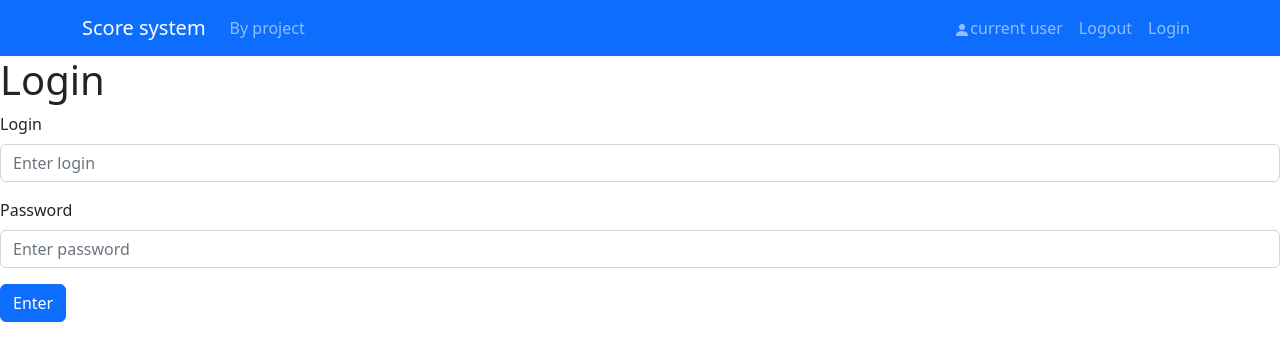
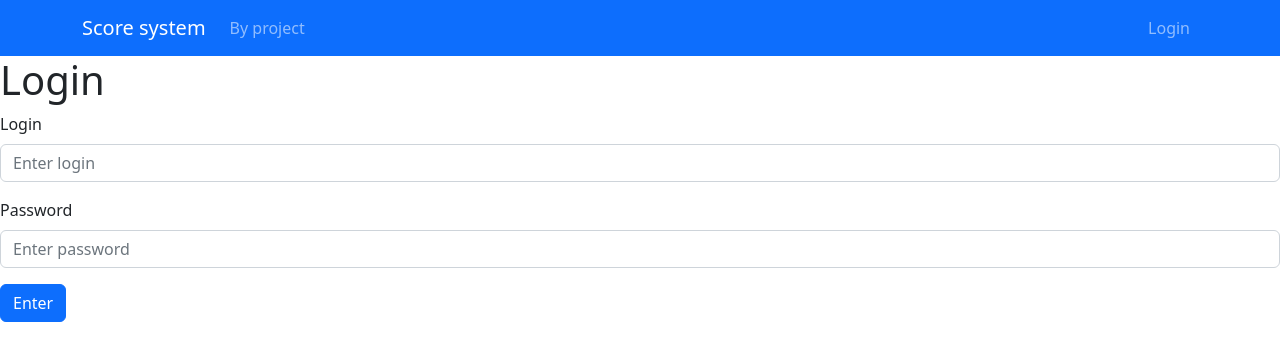
Before and after one commit to myueltwo/flask-react, a React (Create React App) app in the folder client/: page /login in a window 1280 px wide. Shown: the top 360 px of the page. Built offline with nearby package versions, Linux system fonts and the light colour scheme.

Commit message:
settings login/logout

```diff
--- a/client/src/App.tsx
+++ b/client/src/App.tsx
@@ -2,12 +2,12 @@ import React from 'react';
 import './App.scss';
 import {BrowserRouter as Router, Routes, Route}
     from 'react-router-dom';
-import NavbarHeader from "./components/Navbar/Navbar";
 import About from "pages/about";
 import Account from "pages/account";
 import Home from "pages";
 import {Login} from "pages/login";
-import { ProtectedRoute } from "shared/ui";
+import {Logout} from "pages/logout";
+import { ProtectedRoute, NavbarHeader } from "shared/ui";
 
 function App() {
     return (
@@ -17,6 +17,7 @@ function App() {
                 <Route index={false} path='/' element={<Home/>}/>
                 <Route path='/about' element={<About/>}/>
                 <Route path='/login' element={<Login/>}/>
+                <Route path='/logout' element={<Logout/>}/>
                 <Route element={<ProtectedRoute/>}>
                     <Route path='/account' element={<Account/>}/>
                 </Route>
--- a/client/src/components/Navbar/Navbar.tsx
+++ /dev/null
@@ -1,29 +0,0 @@
-import React from "react";
-import {Navbar, Container, Nav} from "react-bootstrap";
-import {PersonFill} from "react-bootstrap-icons";
-
-function NavbarHeader() {
-    return (
-        <Navbar bg="primary" expand="lg" variant="dark">
-            <Container>
-                <Navbar.Brand href="/">Score system</Navbar.Brand>
-                <Navbar.Toggle/>
-                <Navbar.Collapse className="justify-content-end">
-                    <Nav className="me-auto">
-                        <Nav.Link href="/about">By project</Nav.Link>
-                    </Nav>
-                    <Nav>
-                        <Nav.Link href="/account">
-                            <PersonFill className="d-inline-block"/>
-                            current user
-                        </Nav.Link>
-                        <Nav.Link href="#logout">Logout</Nav.Link>
-                        <Nav.Link href="/login">Login</Nav.Link>
-                    </Nav>
-                </Navbar.Collapse>
-            </Container>
-        </Navbar>
-    );
-}
-
-export default NavbarHeader;
--- a/client/src/entities/users/model/authToken.ts
+++ b/client/src/entities/users/model/authToken.ts
@@ -1,6 +1,7 @@
 import axios from "axios";
 import { createSlice, createAsyncThunk } from '@reduxjs/toolkit'
 import { RootState } from "app/store";
+import { setAuthToken, getAuthToken } from "shared/config";
 import { ILogin, IAuthTokenState } from "../types";
 
 export const fetchLogin = createAsyncThunk(
@@ -18,7 +19,7 @@ export const fetchLogout = createAsyncThunk(
     });
 
 const initialState: IAuthTokenState = {
-  value: "",
+  value: getAuthToken(),
   status: 'idle',
   error: null,
 };
@@ -32,20 +33,24 @@ export const authTokenSlice = createSlice({
   extraReducers(builder) {
     builder
       .addCase(fetchLogin.pending, (state, action) => {
-        state.status = 'loading'
+        state.status = 'loading';
+        state.value = "";
+        setAuthToken();
       })
       .addCase(fetchLogin.fulfilled, (state, action) => {
         state.status = 'succeeded';
         const { access_token } = action.payload;
-        state.value = `Bearer ${access_token}`;
+        const token = `Bearer ${access_token}`
+        state.value = token;
+        setAuthToken(token);
       })
       .addCase(fetchLogin.rejected, (state, action) => {
         state.status = 'failed';
-        state.value = "";
         state.error = action.error.message;
       })
       .addCase(fetchLogout.pending, (state, action) => {
         state.value = "";
+        setAuthToken();
       })
   }
 });
--- a/client/src/entities/users/model/user.ts
+++ b/client/src/entities/users/model/user.ts
@@ -1,6 +1,7 @@
 import axios from "axios";
 import { createSlice, createAsyncThunk } from '@reduxjs/toolkit'
 import { RootState } from "app/store";
+import { setAuthToken } from "shared/config";
 import { IUserState } from "../types";
 
 export const fetchUser = createAsyncThunk(
@@ -31,6 +32,7 @@ export const currentUserSlice = createSlice({
         state.data = action.payload;
       })
       .addCase(fetchUser.rejected, (state, action) => {
+        setAuthToken();
         state.status = 'failed';
         state.data = null;
         state.error = action.error.message;
@@ -39,6 +41,7 @@ export const currentUserSlice = createSlice({
 });
 
 export const selectCurrentUser = (state: RootState) => state.currentUser.data;
+export const selectCurrentUserPending = (state: RootState) => state.currentUser.status;
 export const selectCurrentUserError = (state: RootState) => state.currentUser.error;
 
 export const currentUserReducer = currentUserSlice.reducer;
--- a/client/src/index.tsx
+++ b/client/src/index.tsx
@@ -12,11 +12,11 @@ const root = ReactDOM.createRoot(
     document.getElementById('root') as HTMLElement
 );
 root.render(
-    <React.StrictMode>
+    // <React.StrictMode>
         <Provider store={store}>
             <App/>
         </Provider>
-    </React.StrictMode>
+    // </React.StrictMode>
 );
 
 // If you want to start measuring performance in your  app, pass a function
--- a/client/src/pages/login/index.tsx
+++ b/client/src/pages/login/index.tsx
@@ -1,14 +1,12 @@
-import React, {useState, FormEvent} from "react";
+import React, {useState, FormEvent, useEffect} from "react";
 import {Form, Button, Alert} from 'react-bootstrap';
 import { useNavigate } from "react-router-dom";
 import { useAppSelector, useAppDispatch } from 'app/hooks';
 import {
     fetchLogin,
+    selectAuthError,
     selectAuthToken,
-    selectAuthError,
-    fetchUser
 } from "entities/users";
-import {addAuthToken} from "shared/config";
 
 export const Login = () => {
     const [login, setLogin] = useState("");
@@ -35,12 +33,11 @@ export const Login = () => {
         setValidated(true);
     }
 
-    if (authToken) {
-        addAuthToken(authToken);
-        dispatch(fetchUser());
-        navigate("/");
-        return null;
-    }
+    useEffect(() => {
+        if (authToken) {
+            navigate("/");
+        }
+    }, [authToken]);
 
     return (
         <div>
--- /dev/null
+++ b/client/src/pages/logout.tsx
@@ -0,0 +1,18 @@
+import React, {useEffect} from "react";
+import {useNavigate} from "react-router-dom";
+import {useAppDispatch} from 'app/hooks';
+import {fetchLogout} from "entities/users";
+import {getAuthToken} from "shared/config";
+
+export const Logout = () => {
+    const dispatch = useAppDispatch();
+    const navigate = useNavigate();
+    if (getAuthToken()) {
+        dispatch(fetchLogout());
+    }
+
+    useEffect(() => {
+        navigate("/login");
+    }, []);
+    return null;
+}
--- a/client/src/shared/config.ts
+++ b/client/src/shared/config.ts
@@ -1,10 +1,9 @@
 import axios from "axios";
 
+export const getAuthToken = () => localStorage.getItem("authToken") ?? "";
+export const setAuthToken = (authToken?: string) => localStorage.setItem("authToken", authToken ?? "");
+
 axios.defaults.baseURL = 'http://127.0.0.1:5000/api/v1';
-// axios.defaults.headers.common['Authorization'] = AUTH_TOKEN;
+axios.defaults.headers.common['Authorization'] = getAuthToken();
 axios.defaults.headers.post['Content-Type'] = 'application/x-www-form-urlencoded';
 axios.defaults.headers.common['Access-Control-Allow-Origin'] = 'http://127.0.0.1:5000';
-
-export const addAuthToken = (authToken: string) => {
-    axios.defaults.headers.common['Authorization'] = authToken;
-};
--- a/client/src/shared/ui/index.ts
+++ b/client/src/shared/ui/index.ts
@@ -1 +1,2 @@
 export * from "./protected-routes";
+export * from "./navbar";
--- /dev/null
+++ b/client/src/shared/ui/navbar/index.tsx
@@ -0,0 +1,34 @@
+import React from "react";
+import {Navbar, Container, Nav} from "react-bootstrap";
+import {PersonFill} from "react-bootstrap-icons";
+import { useAppSelector } from 'app/hooks';
+import { selectAuthToken } from "entities/users";
+
+export const NavbarHeader = () => {
+    const authToken = useAppSelector(selectAuthToken);
+    return (
+        <Navbar bg="primary" expand="lg" variant="dark">
+            <Container>
+                <Navbar.Brand href="/">Score system</Navbar.Brand>
+                <Navbar.Toggle/>
+                <Navbar.Collapse className="justify-content-end">
+                    <Nav className="me-auto">
+                        <Nav.Link href="/about">By project</Nav.Link>
+                    </Nav>
+                    <Nav>
+                        {Boolean(authToken) ? (
+                            <>
+                                <Nav.Link href="/account">
+                                    <PersonFill className="d-inline-block"/>
+                                    current user
+                                </Nav.Link>
+                                <Nav.Link href="/logout">Logout</Nav.Link>
+                            </>
+                        ) : <Nav.Link href="/login">Login</Nav.Link>
+                        }
+                    </Nav>
+                </Navbar.Collapse>
+            </Container>
+        </Navbar>
+    );
+}
--- a/client/src/shared/ui/protected-routes/index.tsx
+++ b/client/src/shared/ui/protected-routes/index.tsx
@@ -1,18 +1,31 @@
-import React from "react";
+import React, { useEffect } from "react";
 import {
   Navigate,
   Outlet,
 } from 'react-router-dom';
-import { useAppSelector } from 'app/hooks';
-import { selectCurrentUser } from "entities/users";
+import { useAppSelector, useAppDispatch } from 'app/hooks';
+import { selectCurrentUser, selectCurrentUserPending, fetchUser } from "entities/users";
 import {IProtectedRoute} from "./types";
 
 export const ProtectedRoute: React.FC<IProtectedRoute> = ({
   redirectPath = '/login',
   children,
 }) => {
+  const dispatch = useAppDispatch();
   const user = useAppSelector(selectCurrentUser);
-  if (!user) {
+  const userPending = useAppSelector(selectCurrentUserPending);
+
+  useEffect(() => {
+    if (userPending === "idle") {
+      dispatch(fetchUser());
+    }
+  }, []);
+
+  if (["idle", "loading"].includes(userPending)) {
+    return null;
+  }
+
+  if (!user && userPending === "succeeded" || userPending === "failed") {
     return <Navigate to={redirectPath} replace />;
   }
 
```
Also changed, not shown: 2 other files (tests, documents, lock files or other folders).
